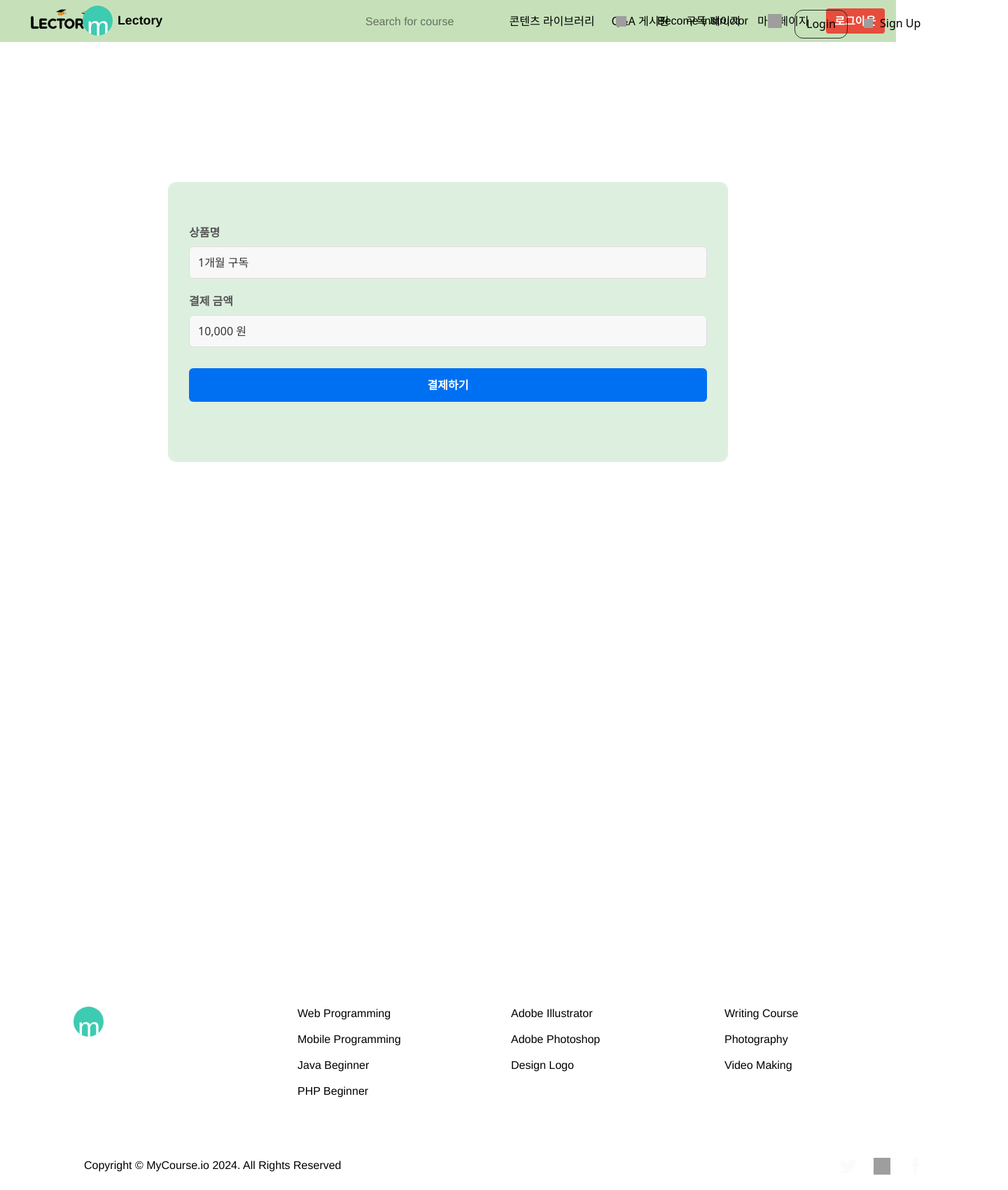
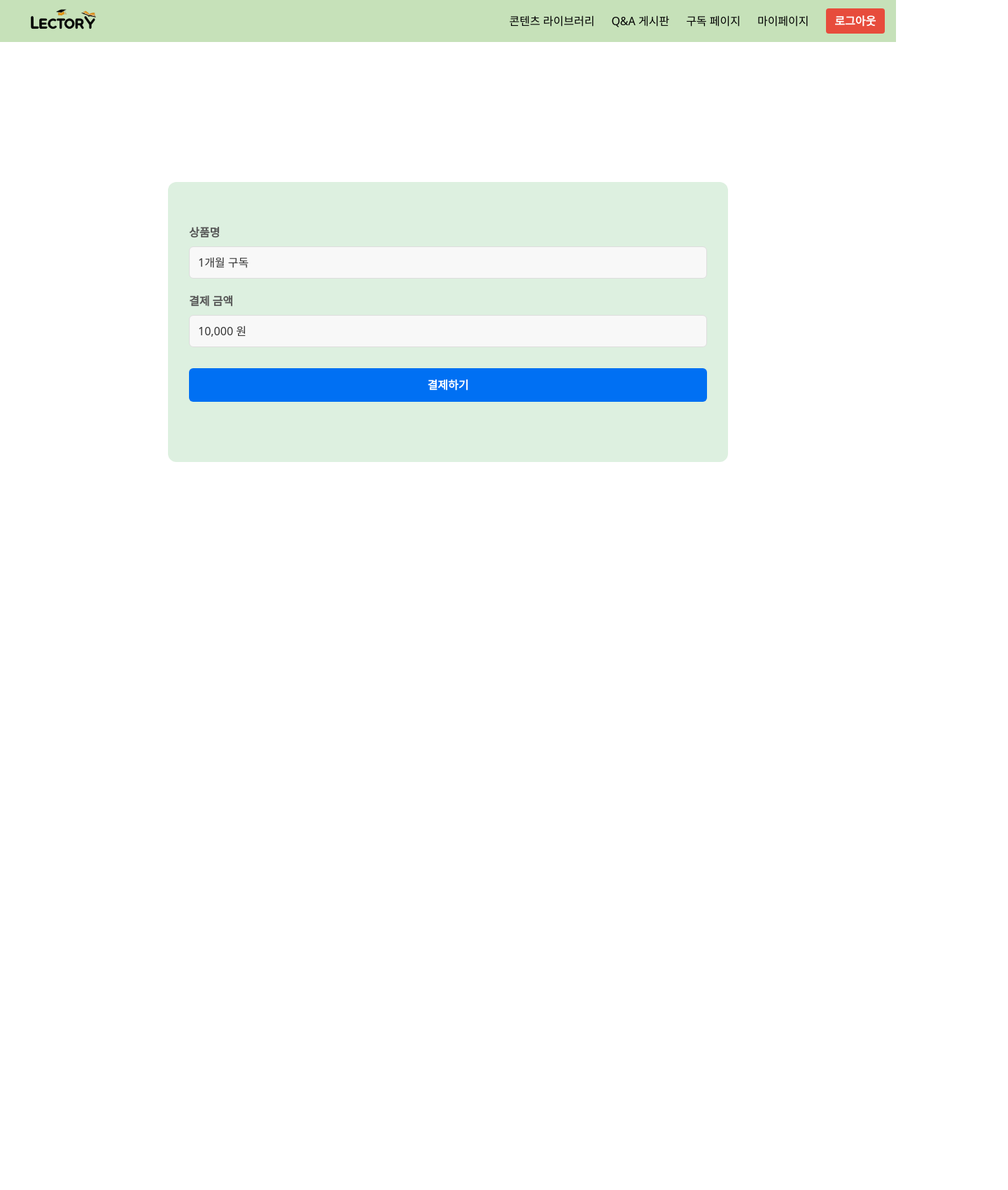
Before and after one commit to yongzooda/Lectory, a React (Vite) app in the folder lectory-client/: page /pay in a window 1280 px wide. Shown: the whole page at 70% size, 1440 px wide, since content can reach past the window. After the commit the page ends 860 px from the top, so only its background shows below. Built offline with nearby package versions, Linux system fonts and the light colour scheme; grey boxes are pictures that could not be loaded.

Commit message:
style: pay footer 제거

```diff
--- a/lectory-client/src/pages/pay/PayPage.jsx
+++ b/lectory-client/src/pages/pay/PayPage.jsx
@@ -1,6 +1,4 @@
 import React from "react";
-import { Footer } from "../sections/Footer";
-import { NavbarLightDefault } from "../sections/NavbarLightDefault";
 import { Pay } from "../sections/Pay";
 import "../../assets/css/page.css";
 import { useSearchParams } from "react-router-dom";
@@ -8,8 +6,6 @@ import { useSearchParams } from "react-router-dom";
 export const PayPage = () => {
   return (
     <div className="page" data-model-id="2823:13576">
-      <NavbarLightDefault />
-      <Footer />
       <Pay />
     </div>
   );
--- a/lectory-client/src/pages/pay/PaySuccessPage.jsx
+++ b/lectory-client/src/pages/pay/PaySuccessPage.jsx
@@ -1,14 +1,10 @@
 import React from "react";
-import { Footer } from "../sections/Footer";
-import { NavbarLightDefault } from "../sections/NavbarLightDefault";
 import { PaySuccess } from "../sections/Pay";
 import "../../assets/css/page.css";
 
 export const PayPageSuccess = () => {
   return (
     <div className="page" data-model-id="2823:13576">
-      <NavbarLightDefault />
-      <Footer />
       <PaySuccess />
     </div>
   );
```
